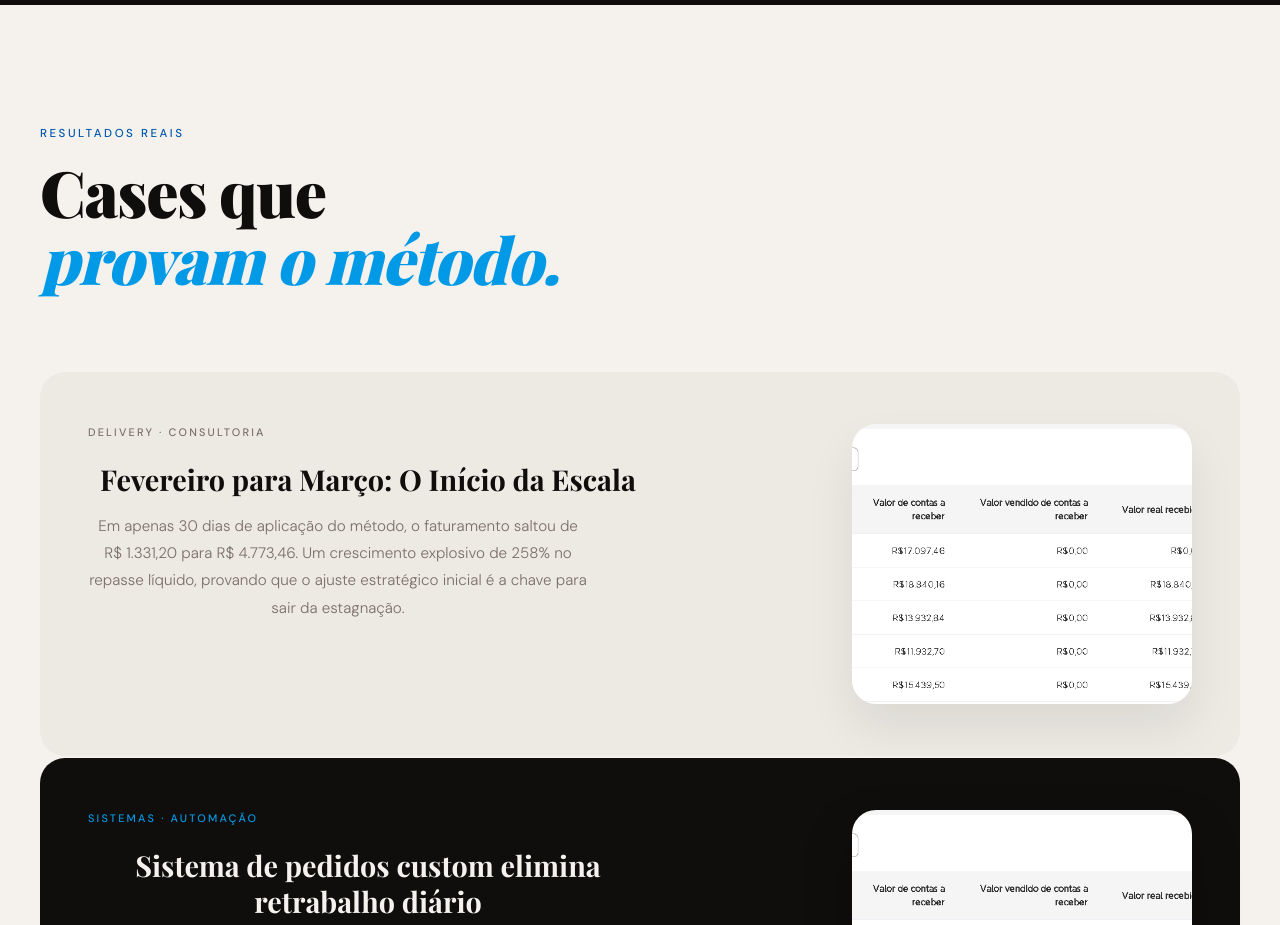
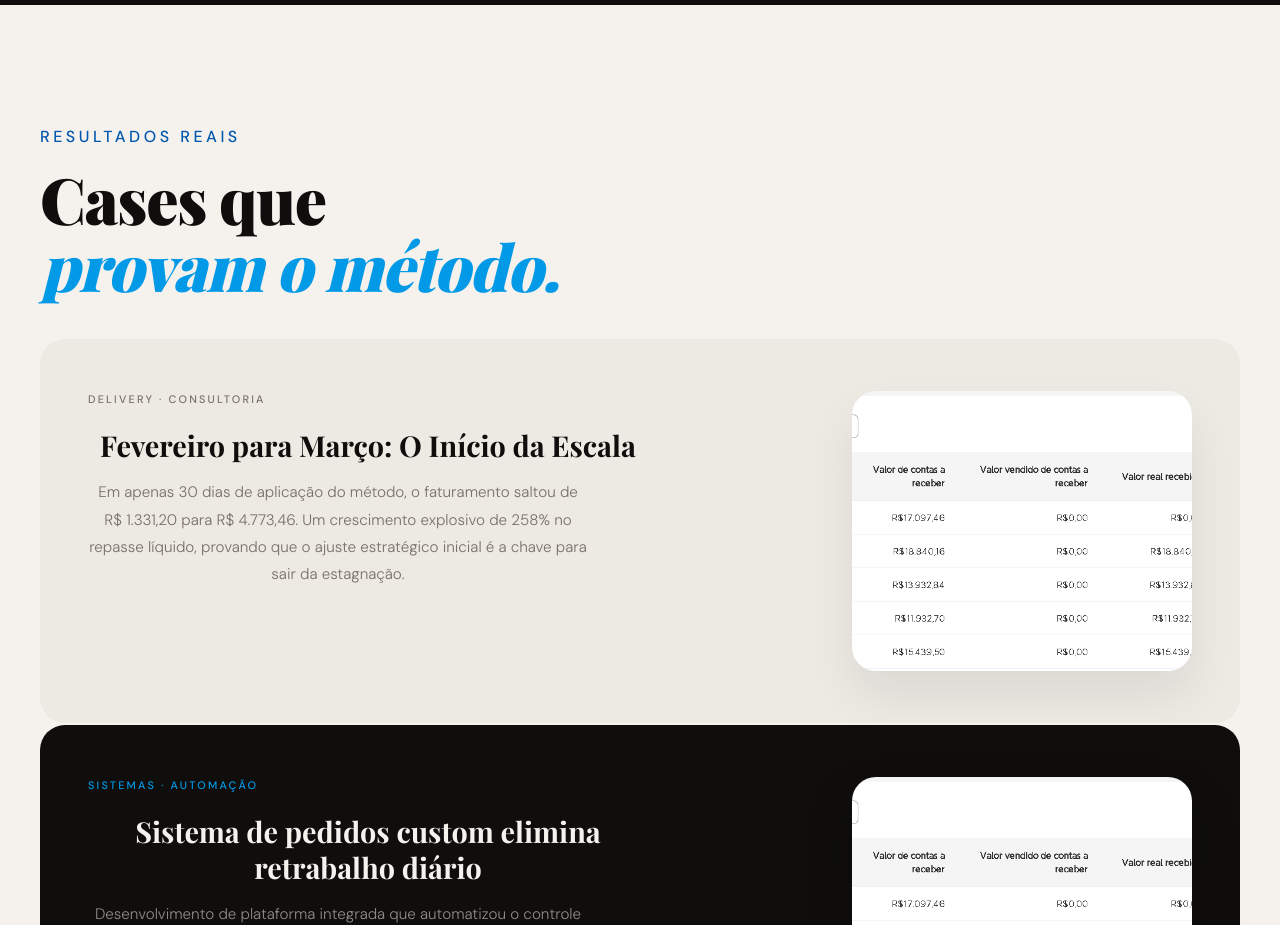
Before and after one commit to Hexdien/Atylus, a React (Vite) app: page / in a window 1280 px wide. Shown: the part 2660-3585 px from the top of the page. Built offline with nearby package versions, Linux system fonts and the light colour scheme; a web font is replaced by a local one.

Commit message:
Diminuindo margem e aumentando tamanho da fonte

```diff
--- a/src/components/Portfolio.jsx
+++ b/src/components/Portfolio.jsx
@@ -55,8 +55,8 @@ export default function Portfolio() {
     <section id="portfolio" style={{ padding: '120px 40px', background: 'var(--color-paper)' }}>
       <div style={{ maxWidth: '1200px', margin: '0 auto' }}>
 
-        <div style={{ marginBottom: '80px' }}>
-          <p className="section-label" style={{ marginBottom: '16px' }}>Resultados reais</p>
+        <div style={{ marginBottom: '40px' }}>
+          <p className="section-label" style={{ marginBottom: '16px', fontSize: '1rem' }}>Resultados reais</p>
           <h2 className="display-title" style={{ fontSize: 'clamp(2.2rem, 5vw, 4rem)', color: 'var(--color-ink)' }}>
             Cases que<br />
             <em style={{ color: 'var(--color-accent)', fontStyle: 'italic' }}>provam o método.</em>
```
